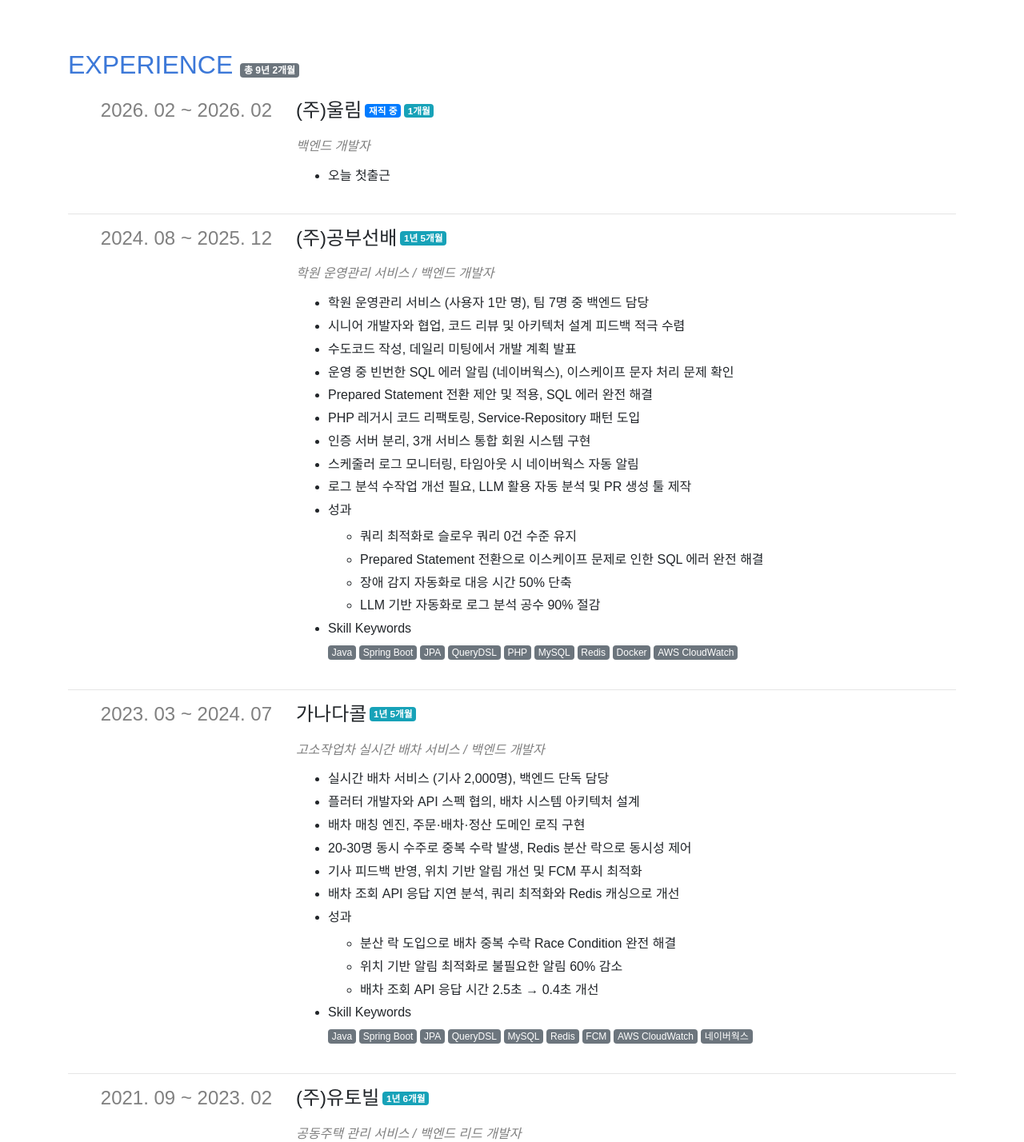
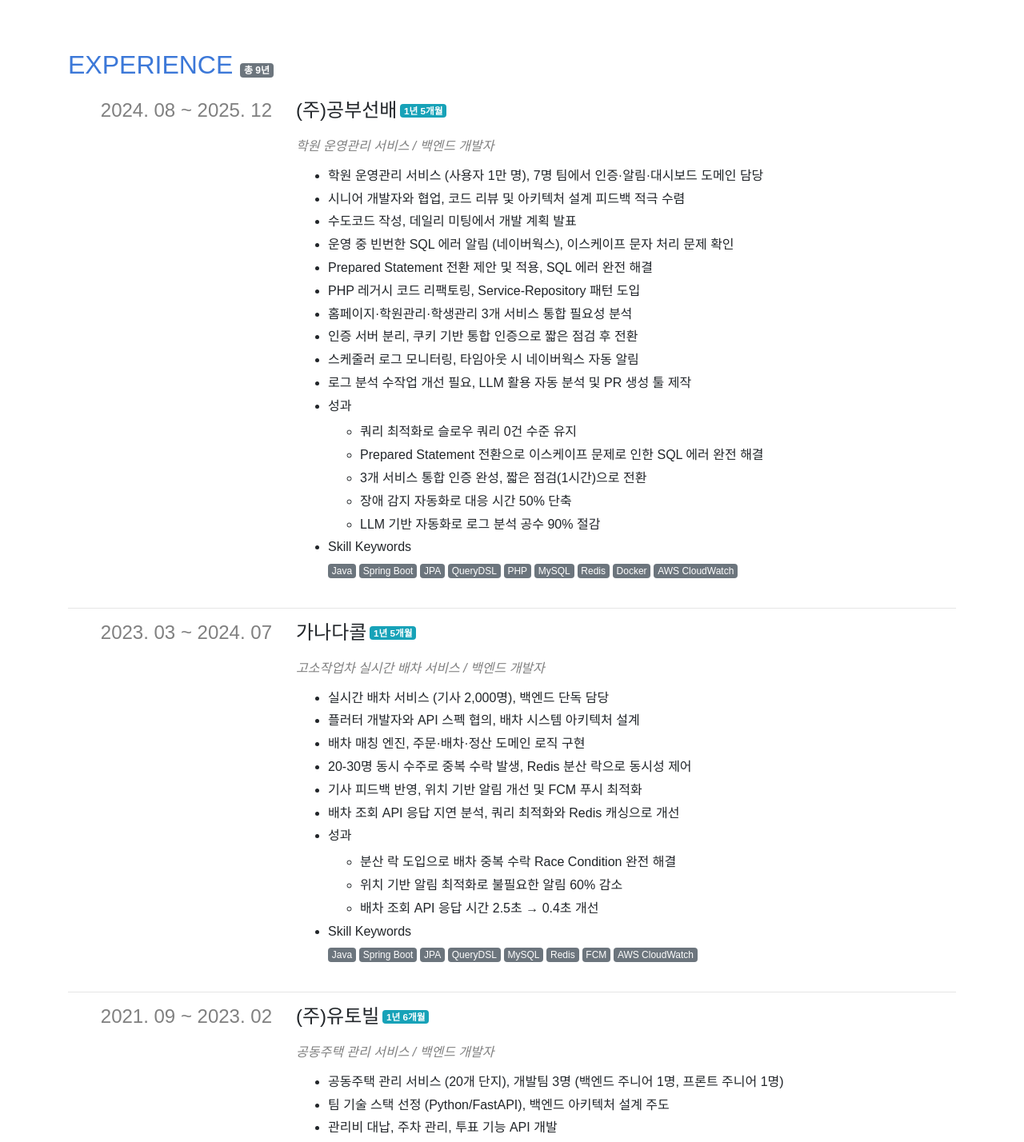
Before and after one commit to yuneast/resume, a Next.js app: page / in a window 1280 px wide. Shown: the part 1020-2448 px from the top of the page at 80% size. Built offline with nearby package versions, Linux system fonts and the light colour scheme; a web font is replaced by a local one.

Commit message:
[DOCS] experience.ts 공부선배 인증통합 추가, 기여도 수치화

```diff
--- a/payload/experience.ts
+++ b/payload/experience.ts
@@ -4,18 +4,18 @@
   disable: false,
   disableTotalPeriod: false,
   list: [
-    {
-      title: '(주)울림',
-      positions: [
-        {
-          title: '백엔드 개발자',
-          startedAt: '2026-02',
-          descriptions: [
-            '오늘 첫출근',
-          ],
-        },
-      ],
-    },
+    // {
+    //   title: '(주)울림',
+    //   positions: [
+    //     {
+    //       title: '백엔드 개발자',
+    //       startedAt: '2026-02',
+    //       descriptions: [
+    //         '오늘 첫출근',
+    //       ],
+    //     },
+    //   ],
+    // },
     {
       title: '(주)공부선배',
       positions: [
@@ -24,13 +24,14 @@
           startedAt: '2024-08',
           endedAt: '2025-12',
           descriptions: [
-            '학원 운영관리 서비스 (사용자 1만 명), 팀 7명 중 백엔드 담당',
+            '학원 운영관리 서비스 (사용자 1만 명), 7명 팀에서 인증·알림·대시보드 도메인 담당',
             '시니어 개발자와 협업, 코드 리뷰 및 아키텍처 설계 피드백 적극 수렴',
             '수도코드 작성, 데일리 미팅에서 개발 계획 발표',
             '운영 중 빈번한 SQL 에러 알림 (네이버웍스), 이스케이프 문자 처리 문제 확인',
             'Prepared Statement 전환 제안 및 적용, SQL 에러 완전 해결',
             'PHP 레거시 코드 리팩토링, Service-Repository 패턴 도입',
-            '인증 서버 분리, 3개 서비스 통합 회원 시스템 구현',
+            '홈페이지·학원관리·학생관리 3개 서비스 통합 필요성 분석',
+            '인증 서버 분리, 쿠키 기반 통합 인증으로 짧은 점검 후 전환',
             '스케줄러 로그 모니터링, 타임아웃 시 네이버웍스 자동 알림',
             '로그 분석 수작업 개선 필요, LLM 활용 자동 분석 및 PR 생성 툴 제작',
           ],
@@ -39,6 +40,8 @@
             // 측정: MySQL 슬로우 쿼리 로그 분석 (1초 이상 쿼리 0건, 3개월간 모니터링)
             'Prepared Statement 전환으로 이스케이프 문제로 인한 SQL 에러 완전 해결',
             // 측정: 이스케이프 문제로 인한 SQL 에러 0건 (로그 분석, 3개월간 모니터링)
+            '3개 서비스 통합 인증 완성, 짧은 점검(1시간)으로 전환',
+            // 측정: 점검 시간 1시간, 기존 사용자 재로그인 없이 3개 서비스 이용 가능
             '장애 감지 자동화로 대응 시간 50% 단축',
             // 측정: 수동 확인 평균 2시간 → 자동 감지 후 1시간 이내 대응
             'LLM 기반 자동화로 로그 분석 공수 90% 절감',
@@ -81,7 +84,7 @@
             '배차 조회 API 응답 시간 2.5초 → 0.4초 개선',
             // 측정: CloudWatch 메트릭 P95 응답 시간 비교 (쿼리 최적화, 캐싱 적용 전후)
           ],
-          skillKeywords: ['Java', 'Spring Boot', 'JPA', 'QueryDSL', 'MySQL', 'Redis', 'FCM', 'AWS CloudWatch', '네이버웍스'],
+          skillKeywords: ['Java', 'Spring Boot', 'JPA', 'QueryDSL', 'MySQL', 'Redis', 'FCM', 'AWS CloudWatch'],
         },
       ],
     },
@@ -89,11 +92,11 @@
       title: '(주)유토빌',
       positions: [
         {
-          title: '공동주택 관리 서비스 / 백엔드 리드 개발자',
+          title: '공동주택 관리 서비스 / 백엔드 개발자',
           startedAt: '2021-09',
           endedAt: '2023-02',
           descriptions: [
-            '공동주택 관리 서비스 (20개 단지), 개발팀 3명 리드',
+            '공동주택 관리 서비스 (20개 단지), 개발팀 3명 (백엔드 주니어 1명, 프론트 주니어 1명)',
             '팀 기술 스택 선정 (Python/FastAPI), 백엔드 아키텍처 설계 주도',
             '관리비 대납, 주차 관리, 투표 기능 API 개발',
             'PR 기반 코드 리뷰 프로세스 도입, 주니어 개발자 2명 멘토링',
```
